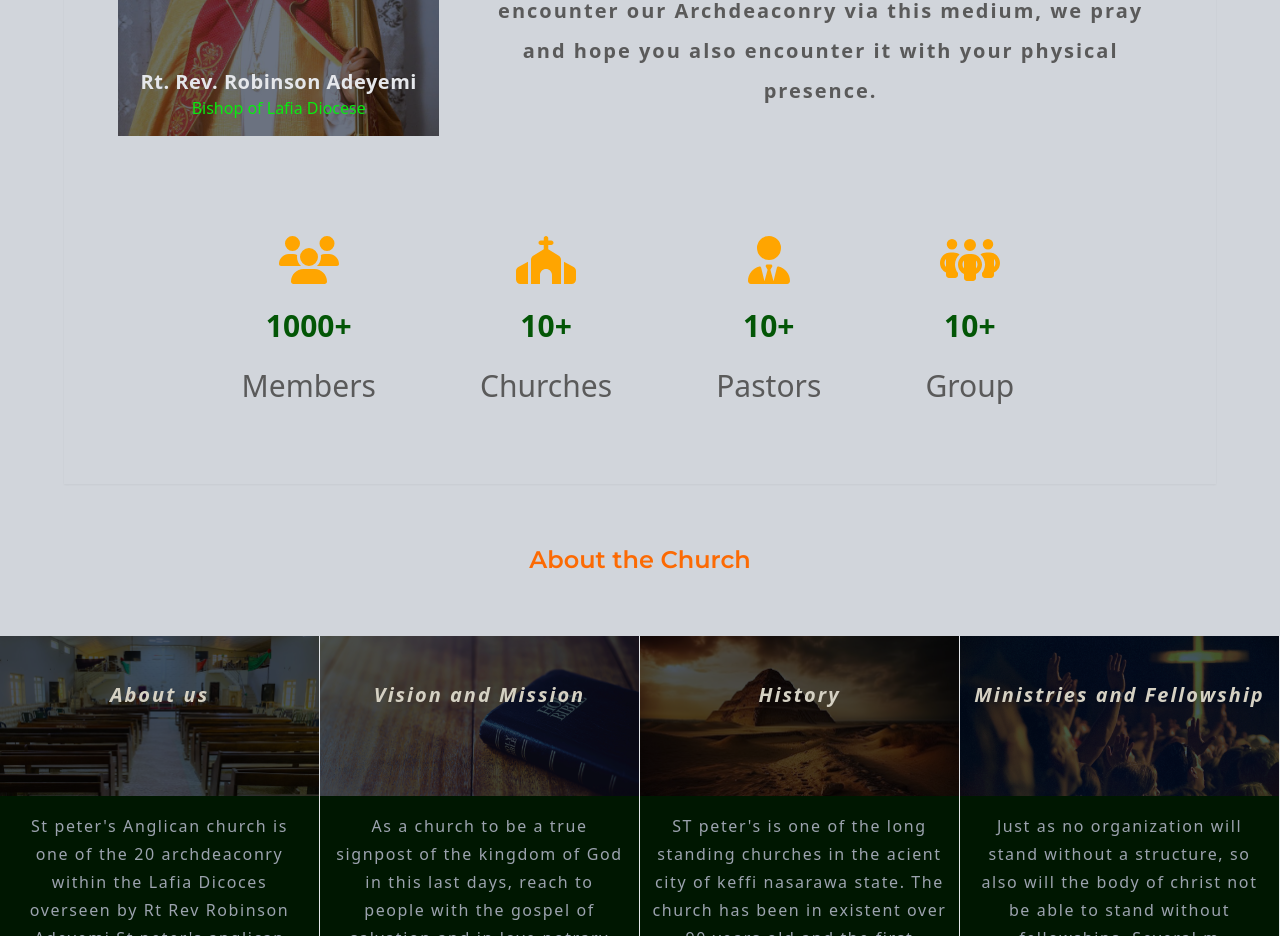
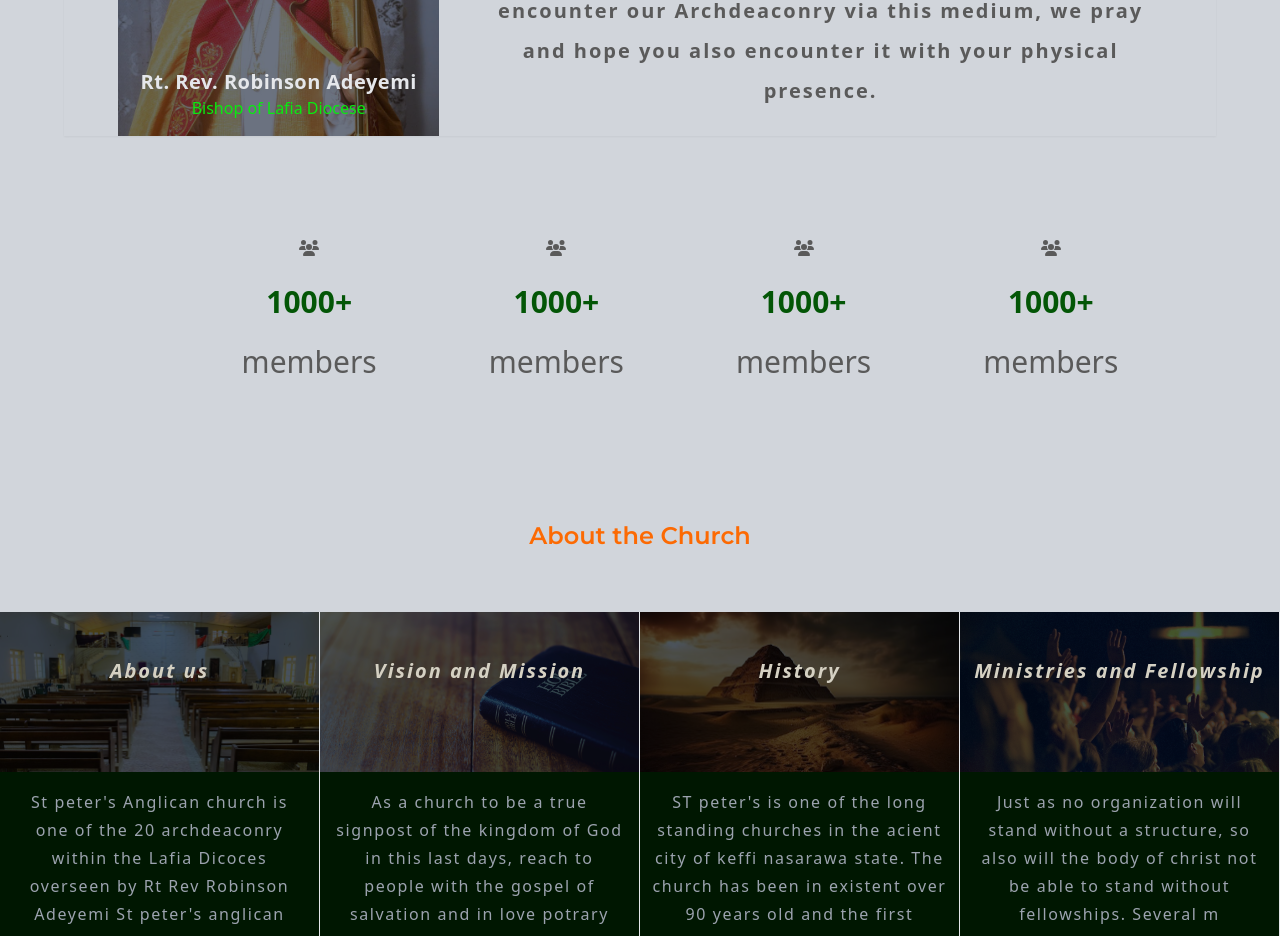
Before and after one commit to Emiraell/MY-Church-web, a React (Vite) app: page / in a window 1280 px wide. Shown: the part 1160-2096 px from the top of the page. Built offline with nearby package versions, Linux system fonts and the light colour scheme.

Commit message:
created a church stat component for better functionality and design

```diff
--- /dev/null
+++ b/src/pages/Home/ChurchStat.jsx
@@ -0,0 +1,61 @@
+import { FontAwesomeIcon } from "@fortawesome/react-fontawesome";
+import {
+  faChurch,
+  faPeopleGroup,
+  faUserTie,
+  faUsers,
+} from "@fortawesome/free-solid-svg-icons";
+
+export default function ChurchStat() {
+  return (
+    <div
+      className="w-[90%] m-auto lg:pl-20 py-10 grid grid-cols-2 gap-1
+			md:flex md:justify-between h-[100%]"
+    >
+      <div className={` p-2  md:p-10`}>
+        <div className={`pt-5`}>
+          <FontAwesomeIcon icon={faUsers} />
+        </div>
+        <div className="">
+          <p className="text-greeny-200 font-bold text-2xl pl-3 md:pl-0 md:text-3xl md:py-6 py-3">
+            1000+
+          </p>
+          <p className="md:text-3xl">members</p>
+        </div>
+      </div>
+      <div className={` p-2  md:p-10`}>
+        <div className={`pt-5`}>
+          <FontAwesomeIcon icon={faUsers} />
+        </div>
+        <div className="">
+          <p className="text-greeny-200 font-bold text-2xl pl-3 md:pl-0 md:text-3xl md:py-6 py-3">
+            1000+
+          </p>
+          <p className="md:text-3xl">members</p>
+        </div>
+      </div>
+      <div className={` p-2  md:p-10`}>
+        <div className={`pt-5`}>
+          <FontAwesomeIcon icon={faUsers} />
+        </div>
+        <div className="">
+          <p className="text-greeny-200 font-bold text-2xl pl-3 md:pl-0 md:text-3xl md:py-6 py-3">
+            1000+
+          </p>
+          <p className="md:text-3xl">members</p>
+        </div>
+      </div>
+      <div className={` p-2  md:p-10`}>
+        <div className={`pt-5`}>
+          <FontAwesomeIcon icon={faUsers} />
+        </div>
+        <div className="">
+          <p className="text-greeny-200 font-bold text-2xl pl-3 md:pl-0 md:text-3xl md:py-6 py-3">
+            1000+
+          </p>
+          <p className="md:text-3xl">members</p>
+        </div>
+      </div>
+    </div>
+  );
+}
--- a/src/pages/Home/Welcome.jsx
+++ b/src/pages/Home/Welcome.jsx
@@ -1,72 +1,67 @@
 import { useEffect, useRef, useState } from "react";
 import bishop from "./assets/bishop.png";
-import { FontAwesomeIcon } from "@fortawesome/react-fontawesome";
-import {
-  faChurch,
-  faPeopleGroup,
-  faUserTie,
-  faUsers,
-} from "@fortawesome/free-solid-svg-icons";
+
+import ChurchStat from "./ChurchStat";
 
 export default function Welcome() {
-  const statRef = useRef();
+  // const statRef = useRef();
 
   const [visible, setVisible] = useState(false);
   const [bishopInfoShown, setBishopInfoShown] = useState(false);
-  let [stats, setStats] = useState([
-    {
-      image: <FontAwesomeIcon icon={faUsers} color="orange" size="3x" />,
-      title: "Members",
-      number: 0,
-    },
-    {
-      image: <FontAwesomeIcon icon={faChurch} color="orange" size="3x" />,
-      title: "Churches",
-      number: 0,
-    },
-    {
-      image: <FontAwesomeIcon icon={faUserTie} color="orange" size="3x" />,
-      title: "Pastors",
-      number: 0,
-    },
-    {
-      image: <FontAwesomeIcon icon={faPeopleGroup} color="orange" size="3x" />,
-      title: "Group",
-      number: 0,
-    },
-  ]);
+  // let [stats, setStats] = useState([
+  //   {
+  //     image: <FontAwesomeIcon icon={faUsers} color="orange" size="3x" />,
+  //     title: "Members",
+  //     number: 0,
+  //   },
+  //   {
+  //     image: <FontAwesomeIcon icon={faChurch} color="orange" size="3x" />,
+  //     title: "Churches",
+  //     number: 0,
+  //   },
+  //   {
+  //     image: <FontAwesomeIcon icon={faUserTie} color="orange" size="3x" />,
+  //     title: "Pastors",
+  //     number: 0,
+  //   },
+  //   {
+  //     image: <FontAwesomeIcon icon={faPeopleGroup} color="orange" size="3x" />,
+  //     title: "Group",
+  //     number: 0,
+  //   },
+  // ]);
   let [statIterated, setStatIterated] = useState(false);
   // const [members, setMembers] = useState(0);
   // const [pastors, setPastors] = useState(0);
   // const [churches, setChurches] = useState(0);
   // const [groups, setGroups] = useState(0);
 
-  useEffect(() => {
-    const observer = new IntersectionObserver((entries) => {
-      const entry = entries[0];
-      setVisible(entry.isIntersecting);
-    });
-    observer.observe(statRef.current);
-  }, []);
+  // useEffect(() => {
+  //   const observer = new IntersectionObserver((entries) => {
+  //     const entry = entries[0];
+  //     setVisible(entry.isIntersecting);
+  //   });
+  //   observer.observe(statRef.current);
+  // }, []);
 
-  let interId;
-  useEffect(() => {
-    if (!statIterated && visible) {
-      interId = setInterval(() => {
-        setStats([
-          ...stats,
-          ((stats[0].number = stats[0].number + 12.5),
-          (stats[1].number = stats[1].number + 0.125),
-          (stats[2].number = stats[2].number + 0.125),
-          (stats[3].number = stats[3].number + 0.125)),
-        ]);
-        stats[0].number >= 1000 && setStatIterated(true);
-      }, 30);
-    }
-    return () => {
-      clearInterval(interId);
-    };
-  }, [statIterated, visible]);
+  // let interId;
+  // useEffect(() => {
+  //   if (!statIterated && visible) {
+  //     interId = setInterval(() => {
+  //       setStats([
+  //         ...stats,
+  //         ((stats[0].number = stats[0].number + 12.5),
+  //         (stats[1].number = stats[1].number + 0.125),
+  //         (stats[2].number = stats[2].number + 0.125),
+  //         (stats[3].number = stats[3].number + 0.125)),
+  //       ]);
+  //       stats[0].number >= 1000 && setStatIterated(true);
+  //     }, 30);
+  //   }
+  //   return () => {
+  //     clearInterval(interId);
+  //   };
+  // }, [statIterated, visible]);
 
   return (
     <div className="text-textCol-secondary pt-28  text-center py-5 xl:w-[90%] xl:m-auto">
@@ -106,24 +101,8 @@ export default function Welcome() {
             you also encounter it with your physical presence.
           </p>
         </div>
-        <div className="w-[90%] m-auto lg:pl-20 py-10 grid grid-cols-2 gap-1 md:flex md:justify-between h-[100%]">
-          {stats.map((stat, index) => (
-            <div className={` p-2  md:p-10`} key={index}>
-              {" "}
-              <div className={`pt-5`}>{stat.image}</div>{" "}
-              <div className="">
-                <p
-                  ref={statRef}
-                  className="text-greeny-200 font-bold text-2xl pl-3 md:pl-0 md:text-3xl md:py-6 py-3"
-                >
-                  {index > 3 ? "" : stat.number + "+"}
-                </p>
-                <p className="md:text-3xl">{stat.title}</p>
-              </div>
-            </div>
-          ))}
-        </div>
       </div>
+      <ChurchStat />
     </div>
   );
 }
```
